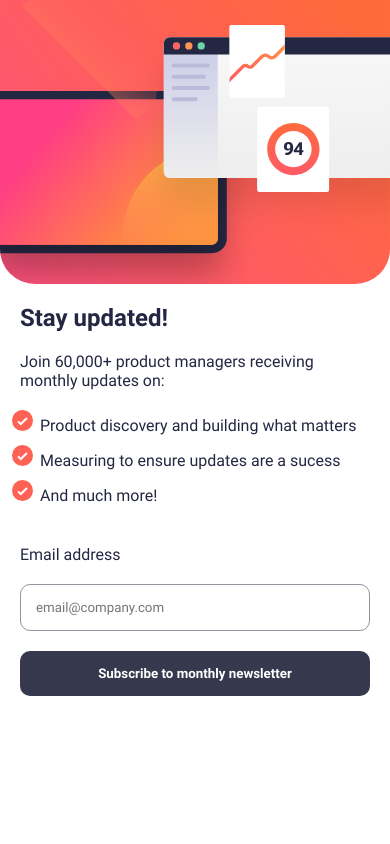
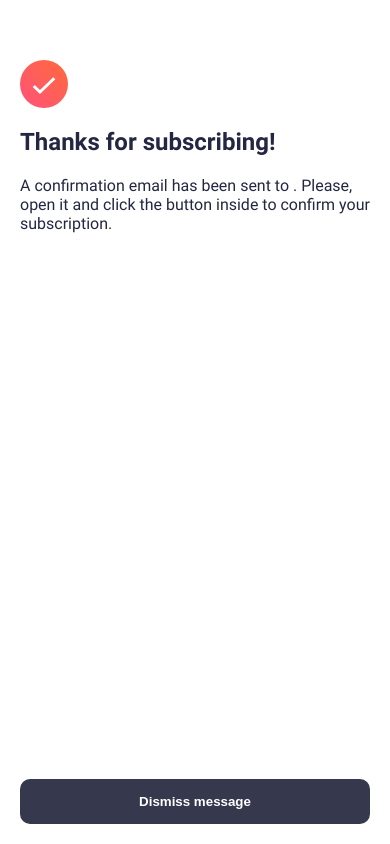
Before and after one commit to lftdev/Newsletter-sign-up-form-with-success-message, a React (Vite) app: page / in a window 390 px wide. Built offline with nearby package versions, Linux system fonts and the light colour scheme.

Commit message:
Finished: general mobile structure.

```diff
--- a/src/App.tsx
+++ b/src/App.tsx
@@ -10,23 +10,29 @@ function App() {
   }
   const [email, setEmail] = useState('')
   const [invalid, setInvalid] = useState(false)
+  const [canProceed,  proceed] = useState(true)
 
-  const handleSubmit = (event: FormEvent) => {
-    event.preventDefault()
-  }
   const handleInput = (event: FormEvent) => {
     const value = (event.target as HTMLInputElement).value
     if (value.match(REGEX.email) !== null) {
       setEmail(value)
       setInvalid(false)
     }
-    else {
+    else
       setInvalid(true)
-    }
+  }
+  const handleSubmit = (event: FormEvent) => {
+    event.preventDefault()
+    if (email !== '')
+      proceed(true)
+  }
+  const handleClick = () => {
+    setEmail('')
+    proceed(false)
   }
   return (
     <>
-      <section className='subscription-section'>
+      {!canProceed && (<section className='subscription-section'>
         <Cover/>
         <div className='flex-container benefits'>
           <h1>Stay updated!</h1>
@@ -45,18 +51,14 @@ function App() {
           <input id='email' type='email' placeholder='email@company.com' className='text-field' onInput={handleInput}/>
           <input type='submit' value='Subscribe to monthly newsletter' />
         </form>
-      </section>
-      {(email !== '') && (<section className="finish-section">
-        <Cover/>
+      </section>)}
+      {canProceed && (<section className="finish-section flex-container">
         <div className='flex-container benefits'>
-          <h1>Stay updated!</h1>
-          <p>Join 60,000+ product managers receiving monthly updates on:</p>
-          <ul className='flex-container'>
-            <li>Product discovery and building what matters</li>
-            <li>Measuring to ensure updates are a sucess</li>
-            <li>And much more!</li>
-          </ul>
+          <img src='src/assets/images/icon-success.svg' alt="" />
+          <h1>Thanks for subscribing!</h1>
+          <p>A confirmation email has been sent to <strong>{email}</strong>. Please, open it and click the button inside to confirm your subscription.</p>
         </div>
+          <button onClick={handleClick} >Dismiss message</button>
       </section>)}
     </>
   )
--- a/src/scss/_index.scss
+++ b/src/scss/_index.scss
@@ -5,13 +5,15 @@
 }
 html, body {
   height: 100%;
-  background-color: $white;
+  background-color: $dark-slate-grey;
+  color: $dark-slate-grey;
 }
 #root {
   display: grid;
+  height: 100%;
+  place-items: center;
   grid-template-columns: 1fr;
   font-family: 'Roboto';
-  color: $dark-slate-grey;
 }
 .flex-container {
   display: flex;
@@ -20,6 +22,8 @@ html, body {
 button,
 input[type='submit'] {
   background-color: $charcoal-grey;
+  border-radius: 10px;
+  padding: 15px;
   color: $white;
   font-weight: bold;
   border: none;
@@ -30,9 +34,23 @@ input[type='submit'] {
     background: linear-gradient(270deg, rgba(255,98,87,1) 41%, rgba(237,69,182,1) 100%);
   }
 }
+section {
+  background-color: $white;
+  height: 100%;
+  &.finish-section {
+    padding: 20px;
+    &.flex-container {
+      justify-content: space-between;
+    }
+    img {
+      max-width: 48px;
+      margin-top: 40px;
+    }
+  }
+}
 .cover {
   background: url(../assets/images/illustration-sign-up-mobile.svg) center top no-repeat;
-  background-size: cover;
+  background-size: contain;
   height: 284px;
   border-radius: 0 0 35px 35px;
   & + * {
@@ -79,6 +97,3 @@ p.invalid-input {
     display: block;
   }
 }
-img {
-  max-width: 100%;
-}
```
